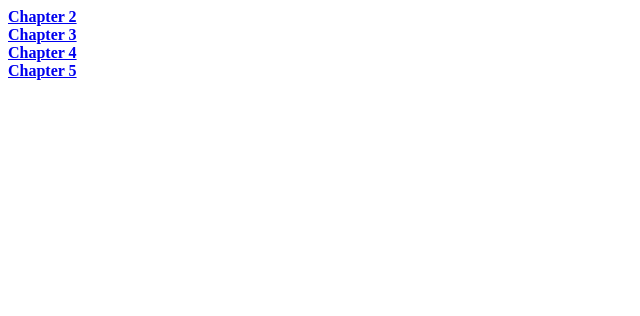
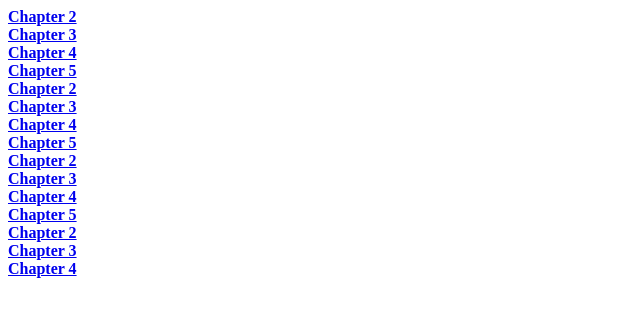
Before and after one commit to sdev153fall25/sdev153f25, a plain HTML site: page index.html in a window 1280 px wide. Shown: the whole page, without its empty margins (0-640 px from the left). Drawn offline with Linux system fonts and the light colour scheme.

Commit message:
Assignment List Update for class

```diff
--- a/index.html
+++ b/index.html
@@ -10,6 +10,17 @@
       <a href="ch3/index.html">Chapter 3</a> <br />
       <a href="ch4/index.html">Chapter 4</a> <br />
       <a href="ch5/index.html">Chapter 5</a> <br />
+      <a href="ch6/index.html">Chapter 2</a> <br />
+      <a href="ch7/index.html">Chapter 3</a> <br />
+      <a href="ch8/index.html">Chapter 4</a> <br />
+      <a href="ch9/index.html">Chapter 5</a> <br />
+      <a href="ch11/index.html">Chapter 2</a> <br />
+      <a href="ch12/index.html">Chapter 3</a> <br />
+      <a href="ch13/index.html">Chapter 4</a> <br />
+      <a href="ch14/index.html">Chapter 5</a> <br />
+      <a href="update1/index.html">Chapter 2</a> <br />
+      <a href="update2/index.html">Chapter 3</a> <br />
+      <a href="project/index.html">Chapter 4</a> <br />
     </b>
   </body>
 </html>
```
Also changed, not shown: 1 other file.
